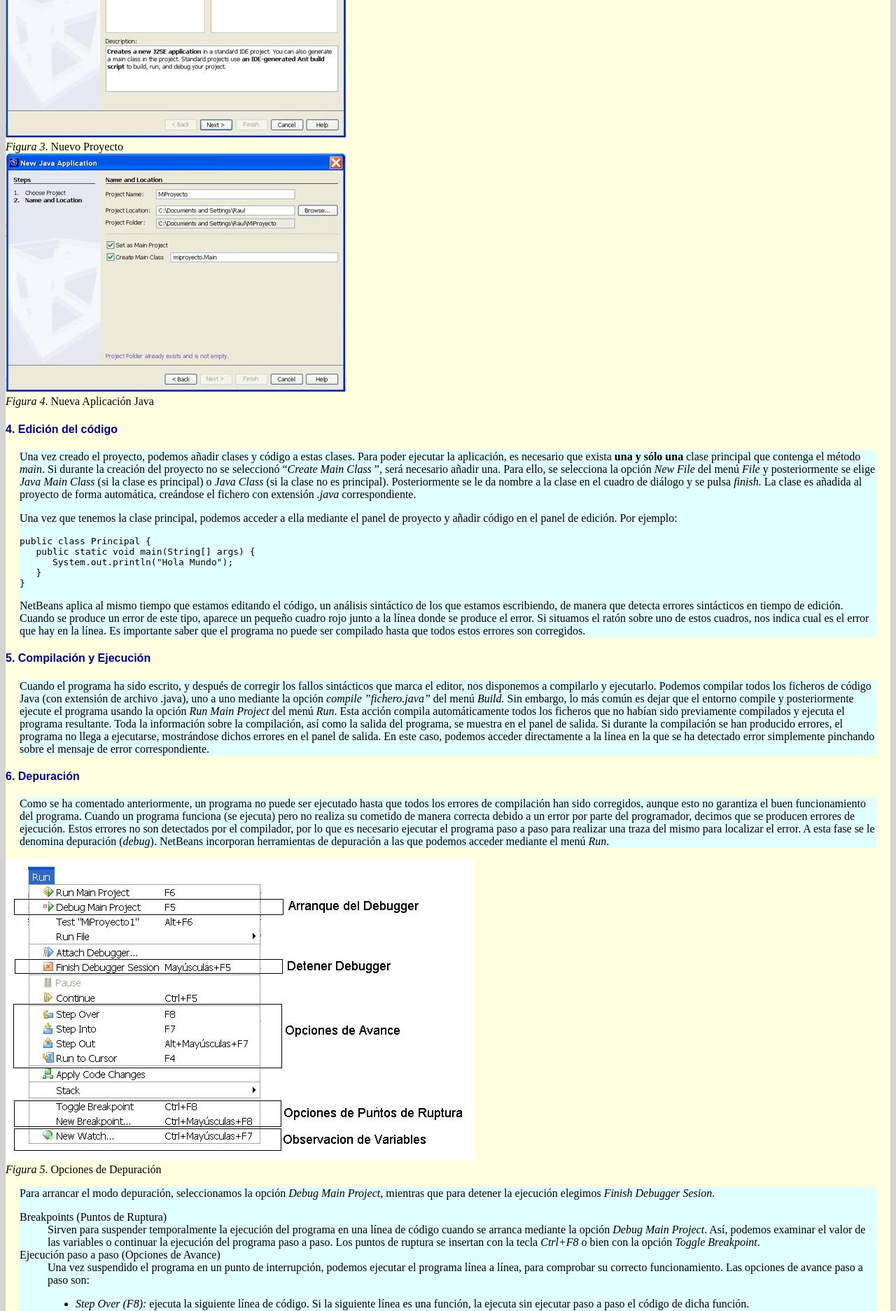
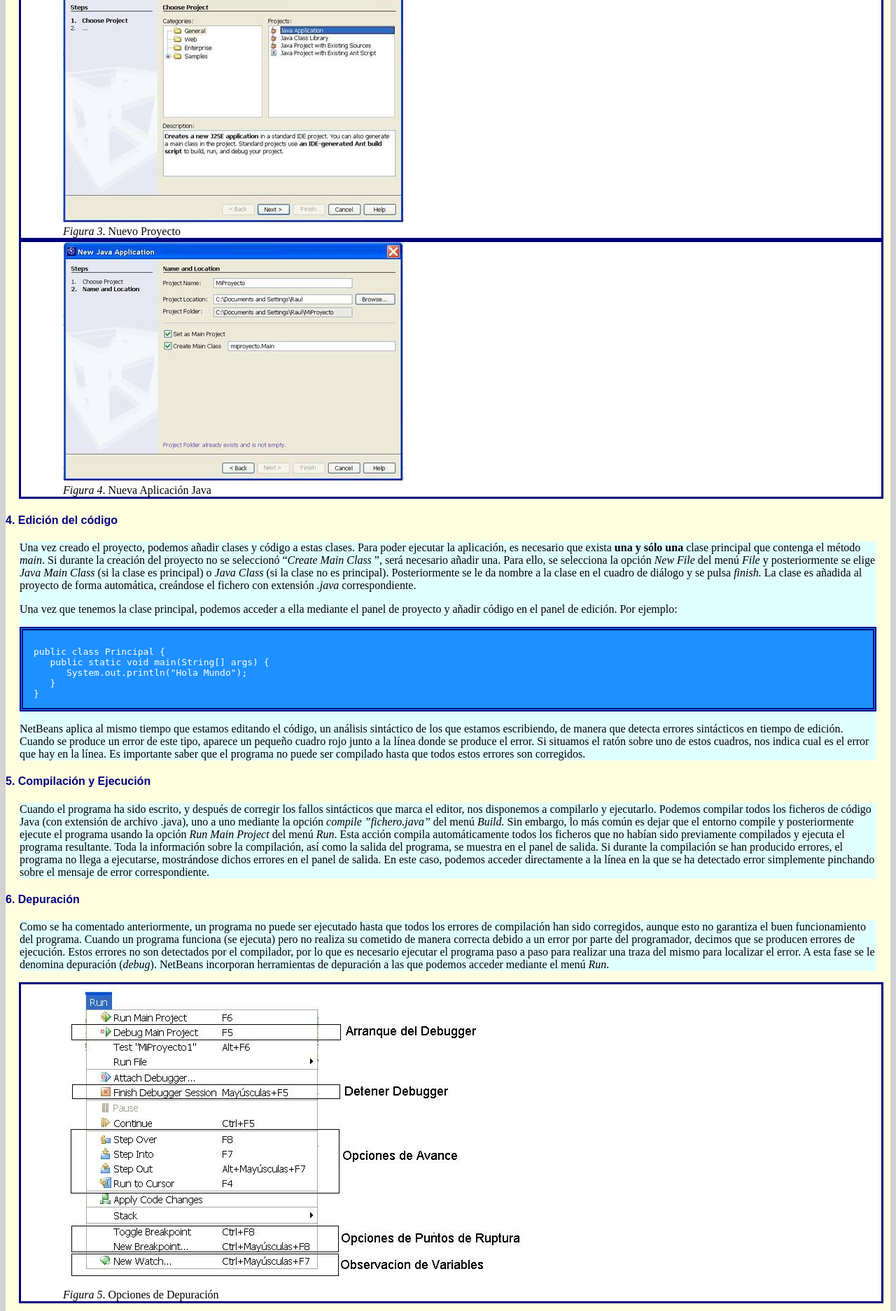
Before and after one commit to mridpin/PA_EPD_Group7, a PHP site: page / in a window 1280 px wide; the page is wider, and only the part inside the window is pictured. Shown: the part 4040-5914 px from the top of that part at 70% size. Run offline with PHP 8.4, Linux system fonts and the light colour scheme.

Commit message:
Add files via upload

```diff
--- a/EPD2/P1/estilo.css
+++ b/EPD2/P1/estilo.css
@@ -1,4 +1,9 @@
-.cabecera,.lateral,.pie{
+/*Habeis tenido que crear nuevas clases e ids sino como hacer por ejemplo links de barra lateral y links de contenido de distinto color
+, como llevar bloque de texto arriba*/
+
+
+
+        .cabecera,.lateral,.pie{
             background-color: rgb(0,0,128); /*Dark Blue*/
         }
 
@@ -10,12 +15,15 @@
             background-color:rgb(255,255,224);
         }
 
-        .cabecera,.tituloaviso,#objetivos,#problema,h2,#conceptos,h4,.identificadorPro,#ejercicios,#bibliografia,#experimentos{
+        dt,.cabecera,.tituloaviso,#objetivos,#problema,h2,#conceptos,h4,.identificadorPro,#ejercicios,#bibliografia,#experimentos,.identificadorEje,.identificadorExp{
             font-weight: bold;
+        }
+
+        .cabecera,.tituloaviso,#objetivos,#problema,h2,#conceptos,h4,.identificadorPro,#ejercicios,#bibliografia,#experimentos,.identificadorEje,.identificadorExp{
             font-family: sans-serif;
         }
 
-        #objetivos,#problema,.tablaContenidoEnlaces,h2,#conceptos,h4,.identificadorPro,#ejercicios,#bibliografia,#experimentos{
+        #objetivos,#problema,.tablaContenidoEnlaces,h2,#conceptos,h4,.identificadorPro,#ejercicios,#bibliografia,#experimentos,.identificadorEje,.identificadorExp{
             color:rgb(0,0,128);
         }
 
@@ -41,7 +49,7 @@
             padding-bottom: 10px;
         }
 
-        .logo{
+        .logo,.figura{
             padding-left: 60px;
             background-color: white;
             max-width: 135px;
@@ -69,9 +77,14 @@
             background-color: rgb(224,255,255);
         }
 
-        .aviso,.salidapantalla,h2{
+        .aviso,.salidapantalla,h2,.codigo{
             border-style: double;
             border-width: 5px;
+        }
+
+        .codigo{
+            background-color:rgb(30,144,255);
+            color:white;
         }
 
 
@@ -105,7 +118,7 @@
             background-color: rgb(173,216,230);
         }
 
-        h2,#enunciado,.tablaContenido,.identificadorPro{
+        h2,#enunciado,.tablaContenido,.identificadorPro,.codigo,.figura{
             border-color: rgb(0,0,128);
         }
 
@@ -115,7 +128,7 @@
             border-color: rgb(0,0,128);
         }
 
-        #enunciado,.bloqueexplicacion,.salidapantalla{
+        #enunciado,.salidapantalla{
             margin-right: 20px;
         }
 
@@ -134,14 +147,41 @@
             float:right;
         }
 
-        .identificadorPro,.identificadorExp,
+        .identificadorPro,.identificadorExp,.identificadorEje{
+            border-style: solid;
+            border-width: 5px;
+            padding: 2px 2px 2px 2px;
+        }
 
+        dd{
+            background-color: rgb(255,228,196) ;
+            border-style: dotted;
+            padding: 10px 10px 10px 10px;
+            border-width: 1px;
+            margin-right: 10px;
+        }
+
+        .identificadorEje{
+            background-color: orange;
+        }
+
+        .identificadorExp{
+            background-color: lime;
+        }
+
+        pre{
+            padding-left: 15px;
+            padding-top:10px;
+        }
 
         .identificadorPro{
             background-color: yellow;
+        }
+
+        .figura{
             border-style: solid;
-            border-width: 5px;
-            padding: 2px 2px 2px 2px;
+            max-width: 92.5%;
+            margin-left: 1.5%;
         }
 
         #enunciado{
```
